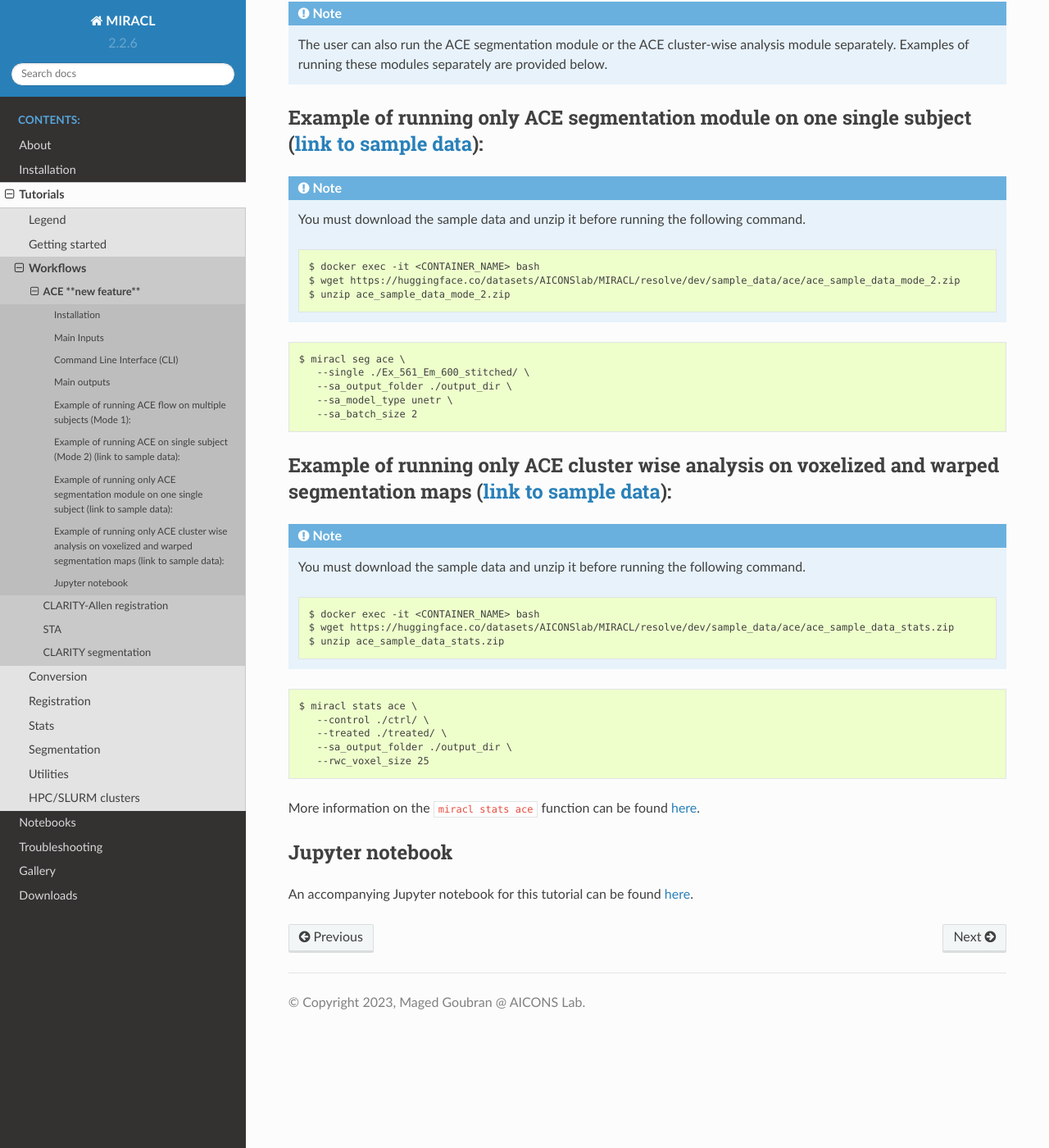
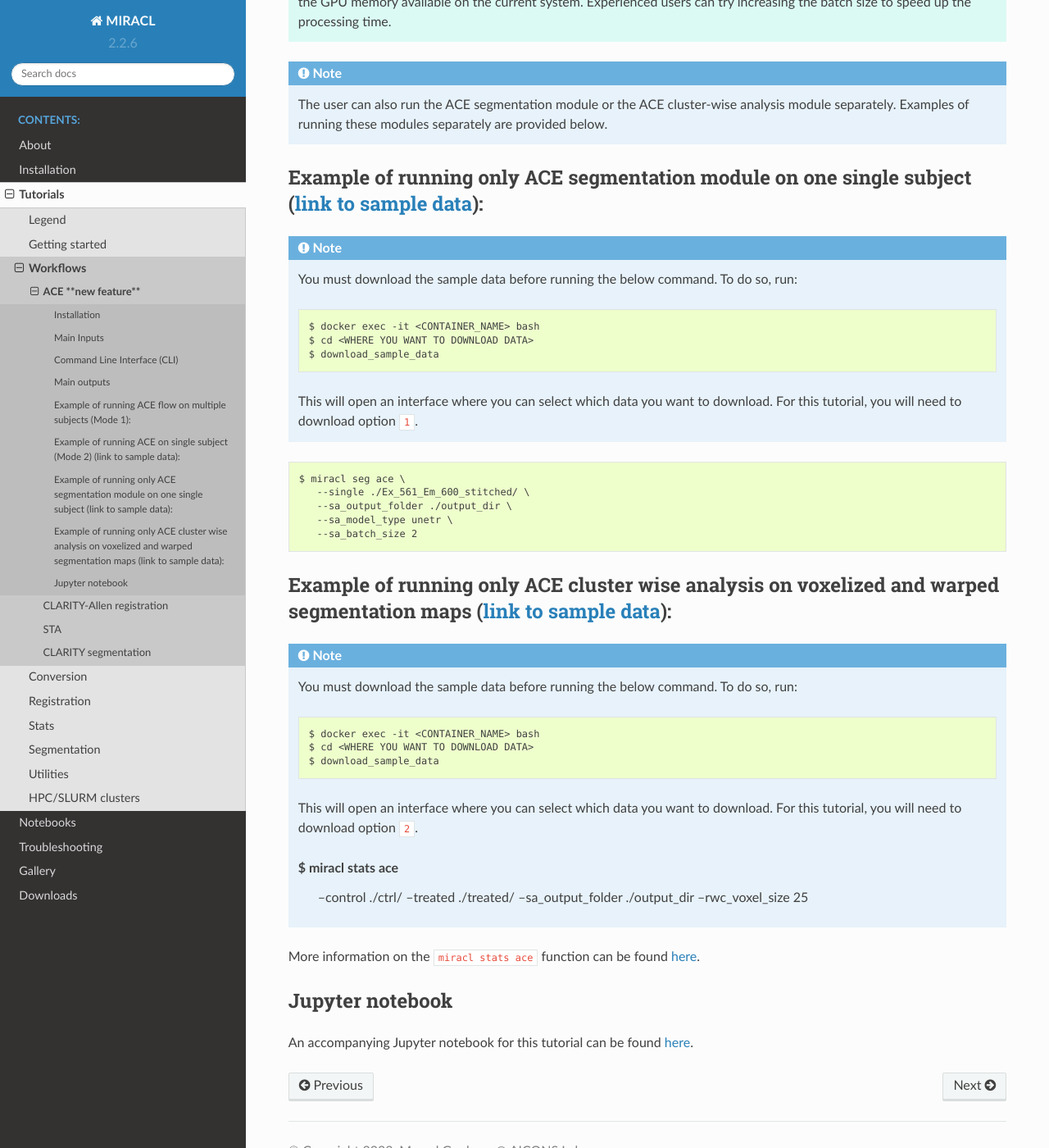
Before and after one commit to AICONSlab/MIRACL, a Sphinx documentation site: the page built from docs/tutorials/workflows/ace_flow/ace_flow.rst, in a window 1280 px wide and 1400 px high, scrolled down 5536 px. Shown: the whole window at 82% size. Built offline with Sphinx 7.4.7 and the Read the Docs theme 2.0.0, drawn with Linux system fonts in a browser that asks for light colours; some of the changed text lies outside the part shown.

Commit message:
[docs] Update ace docs to use download script Download script implemented for easier user experience. Must add instruction to docs for user to know how to use the script.

```diff
--- a/docs/tutorials/workflows/ace_flow/ace_flow.rst
+++ b/docs/tutorials/workflows/ace_flow/ace_flow.rst
@@ -262,13 +262,18 @@
 
 .. note::
 
-   You must download the sample data and unzip it before running the following command.
+   You must download the sample data before running the below command.
+   To do so, run:
 
    .. code-block::
 
       $ docker exec -it <CONTAINER_NAME> bash
-      $ wget https://huggingface.co/datasets/AICONSlab/MIRACL/resolve/dev/sample_data/ace/ace_sample_data_mode_2.zip
-      $ unzip ace_sample_data_mode_2.zip
+      $ cd <WHERE YOU WANT TO DOWNLOAD DATA>
+      $ download_sample_data
+
+   This will open an interface where you can select which data
+   you want to download. For this tutorial, you will need to
+   download option ``1``.
 
 .. code-block::
 
@@ -299,13 +304,18 @@
 
 .. note::
 
-   You must download the sample data and unzip it before running the following command.
+   You must download the sample data before running the below command.
+   To do so, run:
 
    .. code-block::
 
       $ docker exec -it <CONTAINER_NAME> bash
-      $ wget https://huggingface.co/datasets/AICONSlab/MIRACL/resolve/dev/sample_data/ace/ace_sample_data_mode_2.zip
-      $ unzip ace_sample_data_mode_2.zip
+      $ cd <WHERE YOU WANT TO DOWNLOAD DATA>
+      $ download_sample_data
+
+   This will open an interface where you can select which data
+   you want to download. For this tutorial, you will need to
+   download option ``1``.
 
 .. code-block::
 
@@ -321,15 +331,18 @@
 
 .. note::
 
-   You must download the sample data and unzip it before running the following command.
+   You must download the sample data before running the below command.
+   To do so, run:
 
    .. code-block::
 
       $ docker exec -it <CONTAINER_NAME> bash
-      $ wget https://huggingface.co/datasets/AICONSlab/MIRACL/resolve/dev/sample_data/ace/ace_sample_data_stats.zip
-      $ unzip ace_sample_data_stats.zip
+      $ cd <WHERE YOU WANT TO DOWNLOAD DATA>
+      $ download_sample_data
 
-.. code-block::
+   This will open an interface where you can select which data
+   you want to download. For this tutorial, you will need to
+   download option ``2``.
 
    $ miracl stats ace \
       --control ./ctrl/ \
```
Also changed, not shown: docs/tutorials/stats/ace_cluster/ace_cluster.rst (+9 -3 lines).
